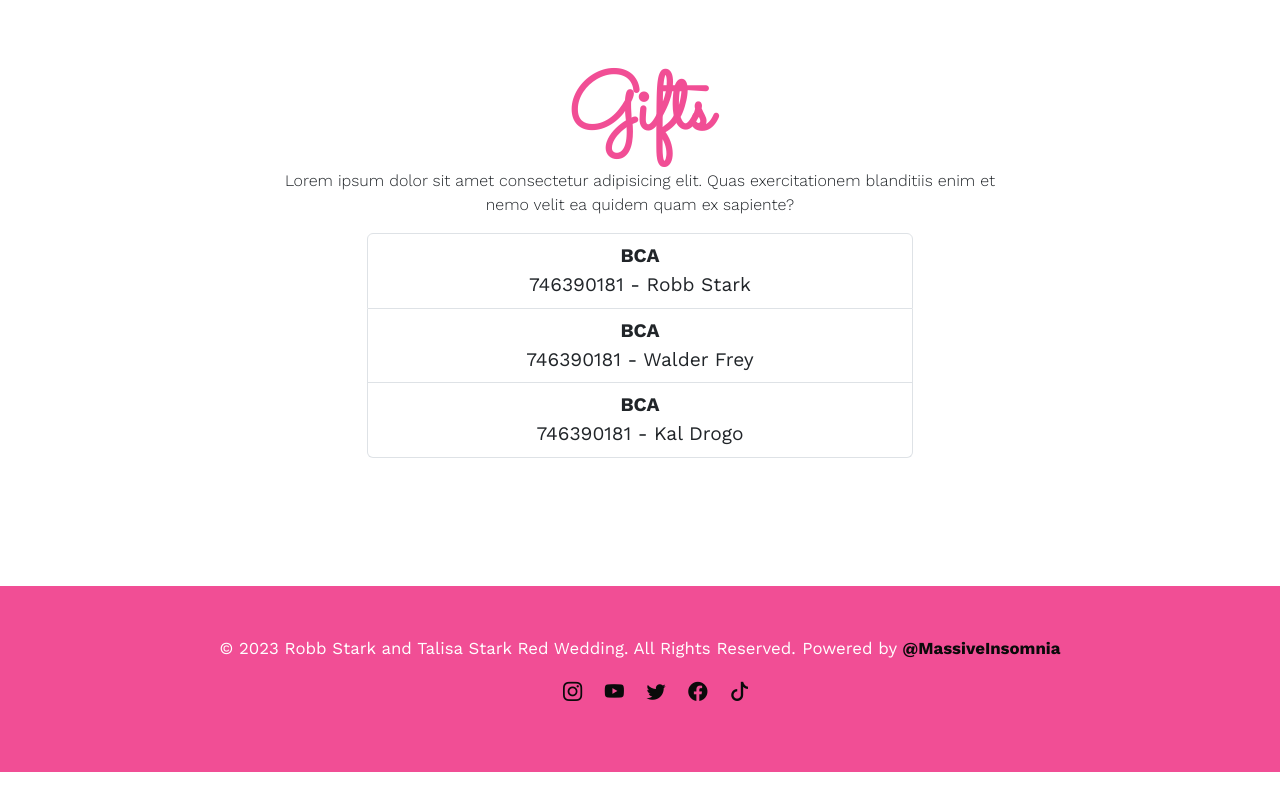
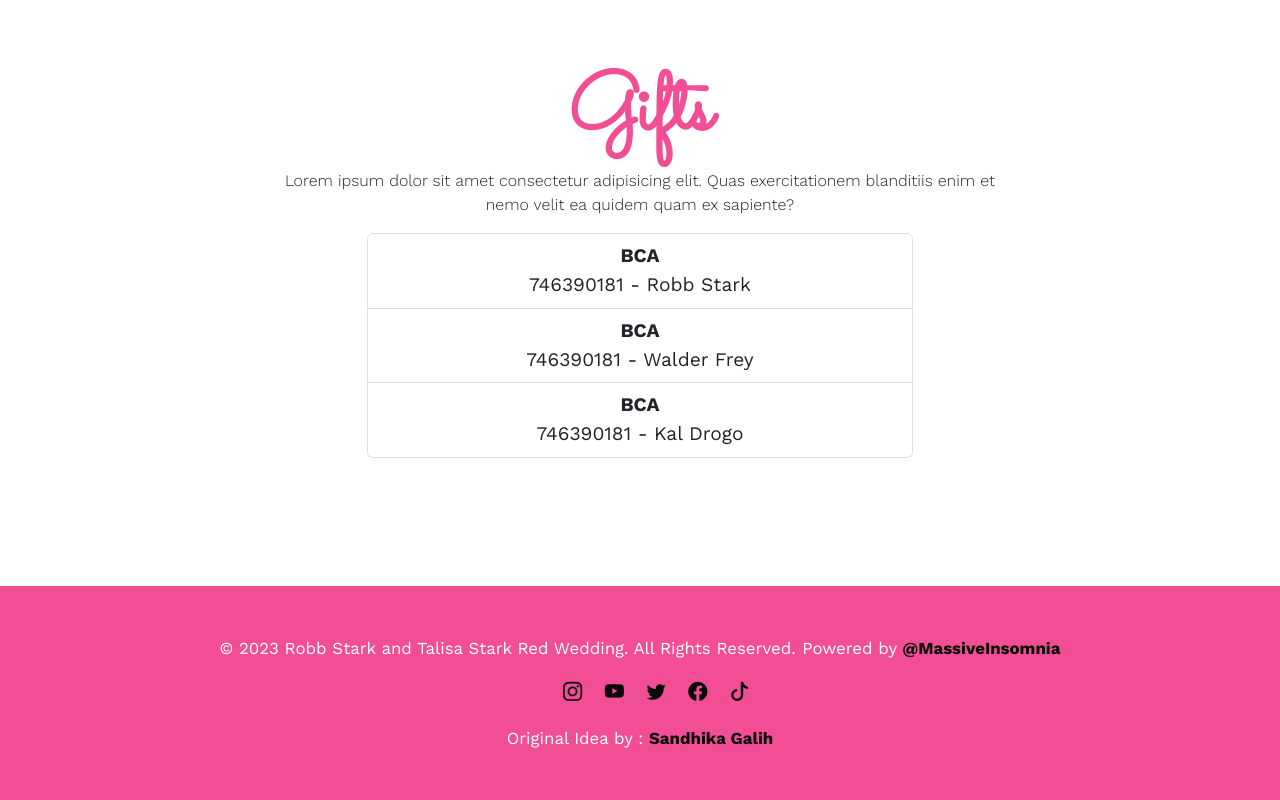
Before and after one commit to massiveinsomnia/RTWeddingInvitation, a plain HTML site: page index.html in a window 1280 px wide. Shown: the part 5269-6069 px from the top of the page. Before the commit the page ends 6041 px from the top, so only its background shows below. Drawn offline with nearby package versions, Linux system fonts and the light colour scheme; some packages are replaced by stand-ins of ours; a script that the page names is missing.

Commit message:
update credit

```diff
--- a/index.html
+++ b/index.html
@@ -353,7 +353,6 @@
                         Reserved.</small>
                     <small class="block">Powered by <a href="https://github.com/massiveinsomnia/"
                             target="_blank">@MassiveInsomnia</a></small>
-
                     <ul class="mt-3">
                         <li>
                             <a href="#"><i class="bi bi-instagram"></i></a>
@@ -371,6 +370,10 @@
                             <a href="#"><i class="bi bi-tiktok"></i></a>
                         </li>
                     </ul>
+                </div>
+                <div class="text-center">
+                    <small class="block">Original Idea by : <a href="https://www.youtube.com/@sandhikagalihWPU/videos"
+                            target="_blank">Sandhika Galih</a></small>
                 </div>
             </div>
         </div>
```
